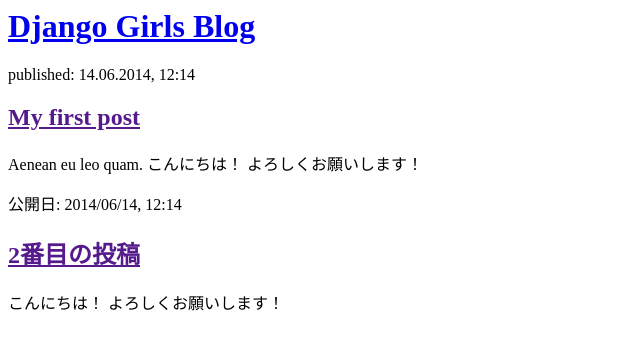
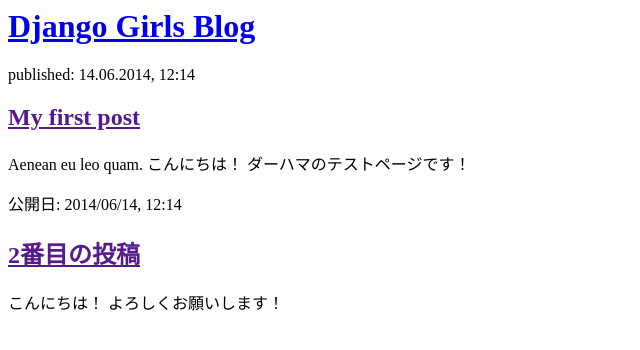
Before and after one commit to hamadurn/my-first-blog, a Django app: page / in a window 1280 px wide. Shown: the top 350 px of the page, without its empty margins (0-640 px from the left). Run offline with Django 3.2, Linux system fonts and the light colour scheme.

Commit message:
Canged the HTML for the site.

```diff
--- a/blog/templates/blog/post_list.html
+++ b/blog/templates/blog/post_list.html
@@ -10,7 +10,7 @@
         <div>
             <p>published: 14.06.2014, 12:14</p>
             <h2><a href="">My first post</a></h2>
-            <p>Aenean eu leo quam. こんにちは！ よろしくお願いします！ </p>
+            <p>Aenean eu leo quam. こんにちは！ ダーハマのテストページです！ </p>
         </div>
 
         <div>
```
